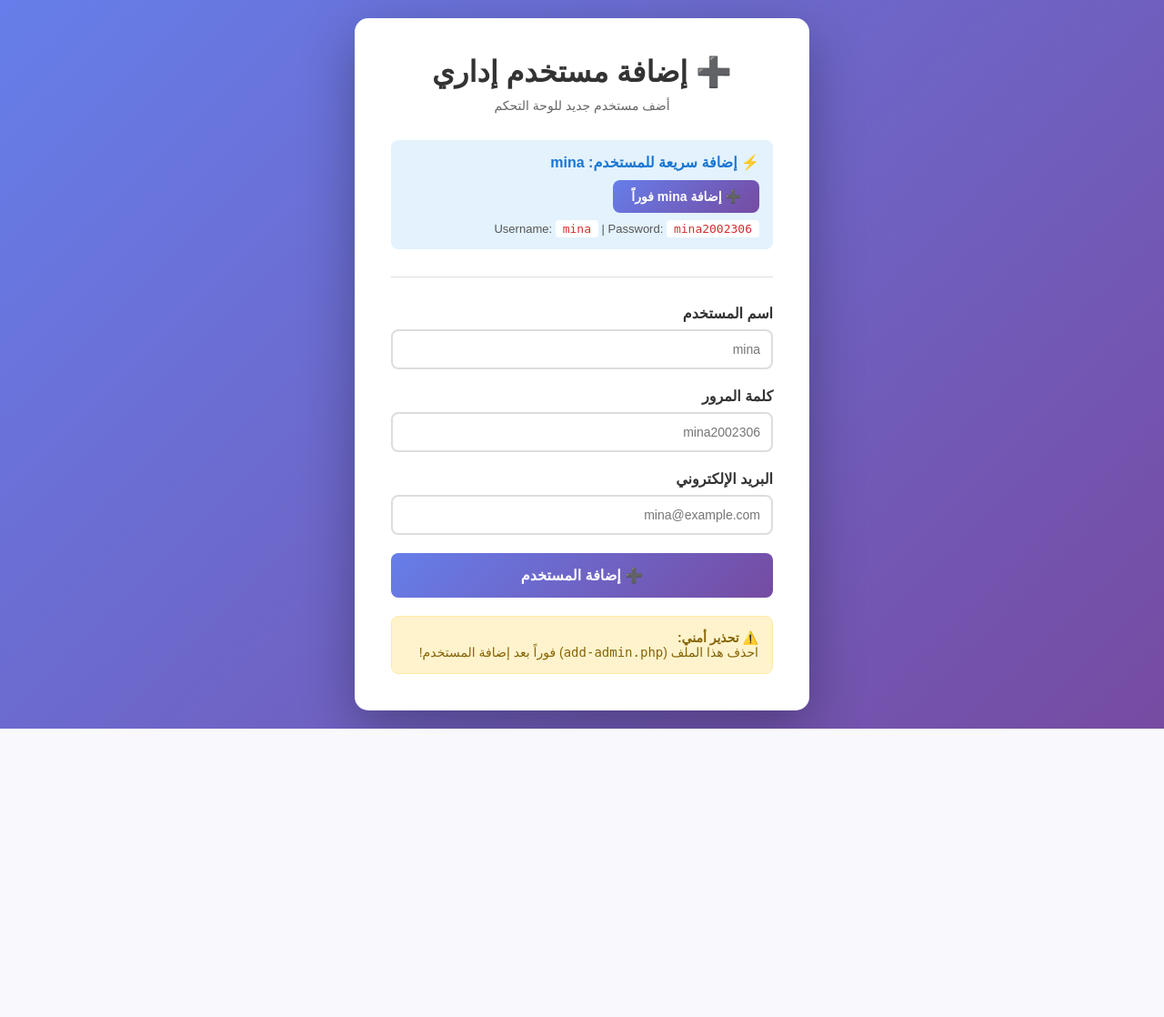
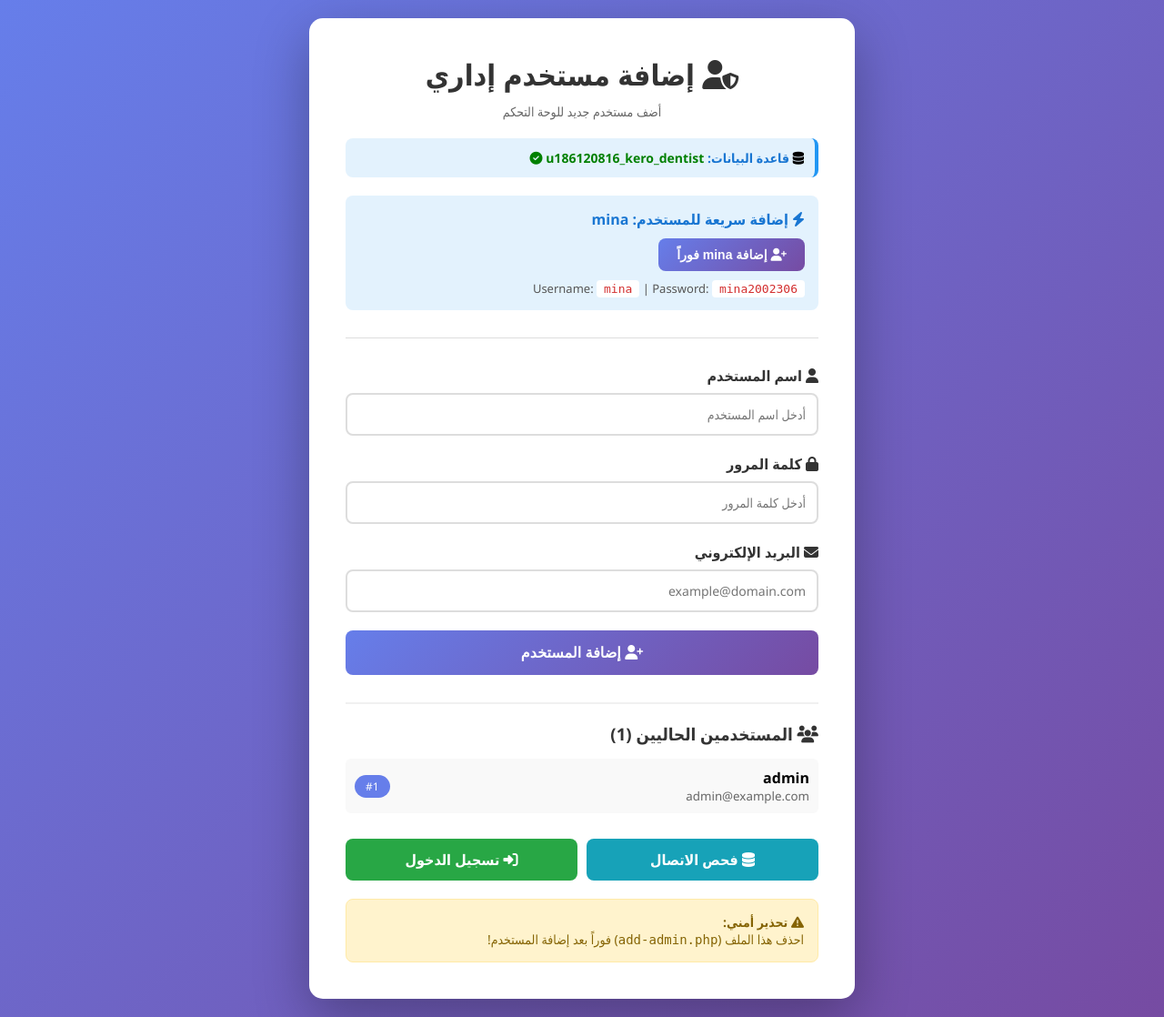
Before and after one commit to MB-programming/kero-dentist, a PHP site: page /add-admin.php in a window 1280 px wide. Shown: the whole page at 91% size. Before the commit the page ends 801 px from the top, so only its background shows below. Run offline with PHP 8.4, Linux system fonts and the light colour scheme; data comes from the database, SQL or seed files in the repository; some libraries are stand-ins or nearby versions.

Commit message:
Fix add-admin.php to use correct database
CRITICAL FIX:
- Changed from hardcoded old database (u186120816_tantawy) to config.php
- Now uses u186120816_kero_dentist automatically
- Shows current database name prominently
- Displays all existing admin users
- Added quick-add button for 'mina' user
- Improved UI with FontAwesome icons
- Security warning to delete file after use

This fixes the issue where adding admin was going to wrong database

```diff
--- a/add-admin.php
+++ b/add-admin.php
@@ -1,26 +1,25 @@
 <?php
-// صفحة سريعة لإضافة admin جديد
-// احذف هذا الملف بعد الاستخدام!
+/**
+ * Add Admin User Utility
+ * أداة إضافة مستخدم أدمن في قاعدة البيانات الجديدة
+ * يستخدم نفس الاتصال من config.php
+ */
 
-// Database Configuration
-define('DB_HOST', 'localhost');
-define('DB_USER', 'u186120816_tantawy');
-define('DB_PASS', '54AC>TU/t');
-define('DB_NAME', 'u186120816_tantawy');
+// Load configuration from the main config file
+require_once 'includes/config.php';
 
+// Get current database name
+$current_db = '';
 try {
-    $conn = new PDO(
-        "mysql:host=" . DB_HOST . ";dbname=" . DB_NAME . ";charset=utf8mb4",
-        DB_USER,
-        DB_PASS,
-        [PDO::ATTR_ERRMODE => PDO::ERRMODE_EXCEPTION]
-    );
+    $stmt = $conn->query("SELECT DATABASE() as db");
+    $result = $stmt->fetch();
+    $current_db = $result['db'];
 } catch(PDOException $e) {
-    die("Connection failed: " . $e->getMessage());
+    die("خطأ في الاتصال: " . $e->getMessage());
 }
 
 $message = '';
-$success = false;
+$message_type = '';
 
 if ($_SERVER['REQUEST_METHOD'] === 'POST') {
     $username = trim($_POST['username']);
@@ -31,16 +30,36 @@ if ($_SERVER['REQUEST_METHOD'] === 'POST') {
         $hashed_password = password_hash($password, PASSWORD_DEFAULT);
 
         try {
-            $stmt = $conn->prepare("INSERT INTO admin_users (username, password, email) VALUES (?, ?, ?)");
+            $stmt = $conn->prepare("INSERT INTO admin_users (username, password, email, created_at) VALUES (?, ?, ?, NOW())");
             $stmt->execute([$username, $hashed_password, $email]);
-            $message = "✅ تم إضافة المستخدم بنجاح!";
-            $success = true;
+
+            $message = "✅ تم إضافة المستخدم بنجاح في قاعدة البيانات: <strong style='color:#28a745;'>{$current_db}</strong><br><br>";
+            $message .= "<strong>بيانات الدخول:</strong><br>";
+            $message .= "اسم المستخدم: <strong>{$username}</strong><br>";
+            $message .= "كلمة المرور: <strong>{$password}</strong><br><br>";
+            $message .= "<a href='admin/login.php' style='color:#667eea;font-weight:bold;'>انتقل لصفحة تسجيل الدخول »</a>";
+            $message_type = 'success';
         } catch(PDOException $e) {
-            $message = "❌ خطأ: " . $e->getMessage();
+            if ($e->getCode() == 23000) {
+                $message = "❌ اسم المستخدم أو البريد الإلكتروني موجود مسبقاً!";
+            } else {
+                $message = "❌ خطأ: " . $e->getMessage();
+            }
+            $message_type = 'error';
         }
     } else {
         $message = "❌ يرجى ملء جميع الحقول";
+        $message_type = 'error';
     }
+}
+
+// Get existing admins
+$admins = [];
+try {
+    $stmt = $conn->query("SELECT id, username, email, created_at FROM admin_users ORDER BY created_at DESC LIMIT 10");
+    $admins = $stmt->fetchAll();
+} catch(PDOException $e) {
+    $admins = [];
 }
 ?>
 <!DOCTYPE html>
@@ -48,11 +67,12 @@ if ($_SERVER['REQUEST_METHOD'] === 'POST') {
 <head>
     <meta charset="UTF-8">
     <meta name="viewport" content="width=device-width, initial-scale=1.0">
-    <title>إضافة مستخدم إداري</title>
+    <title>إضافة مستخدم أدمن - <?php echo $current_db; ?></title>
+    <link rel="stylesheet" href="https://cdnjs.cloudflare.com/ajax/libs/font-awesome/6.4.0/css/all.min.css">
     <style>
         * { margin: 0; padding: 0; box-sizing: border-box; }
         body {
-            font-family: Arial, sans-serif;
+            font-family: 'Segoe UI', Tahoma, Arial, sans-serif;
             background: linear-gradient(135deg, #667eea 0%, #764ba2 100%);
             min-height: 100vh;
             display: flex;
@@ -64,7 +84,7 @@ if ($_SERVER['REQUEST_METHOD'] === 'POST') {
             background: white;
             border-radius: 15px;
             box-shadow: 0 20px 60px rgba(0,0,0,0.3);
-            max-width: 500px;
+            max-width: 600px;
             width: 100%;
             padding: 40px;
         }
@@ -76,14 +96,30 @@ if ($_SERVER['REQUEST_METHOD'] === 'POST') {
         .subtitle {
             text-align: center;
             color: #666;
-            margin-bottom: 30px;
+            margin-bottom: 20px;
             font-size: 14px;
+        }
+        .db-info {
+            background: #e3f2fd;
+            padding: 12px;
+            border-radius: 8px;
+            border-right: 4px solid #2196f3;
+            margin-bottom: 20px;
+            font-size: 14px;
+        }
+        .db-info strong {
+            color: #1976d2;
+        }
+        .db-name {
+            font-weight: bold;
+            color: <?php echo $current_db === 'u186120816_kero_dentist' ? 'green' : 'red'; ?>;
         }
         .message {
             padding: 15px;
             border-radius: 8px;
             margin-bottom: 20px;
-            text-align: center;
+            text-align: right;
+            line-height: 1.8;
         }
         .message.success {
             background: #d4edda;
@@ -110,6 +146,7 @@ if ($_SERVER['REQUEST_METHOD'] === 'POST') {
             border: 2px solid #ddd;
             border-radius: 8px;
             font-size: 14px;
+            font-family: inherit;
         }
         input:focus {
             outline: none;
@@ -160,24 +197,34 @@ if ($_SERVER['REQUEST_METHOD'] === 'POST') {
 </head>
 <body>
     <div class="container">
-        <h1>➕ إضافة مستخدم إداري</h1>
+        <h1><i class="fas fa-user-shield"></i> إضافة مستخدم إداري</h1>
         <p class="subtitle">أضف مستخدم جديد للوحة التحكم</p>
 
+        <div class="db-info">
+            <i class="fas fa-database"></i> <strong>قاعدة البيانات:</strong>
+            <span class="db-name"><?php echo $current_db; ?></span>
+            <?php if ($current_db === 'u186120816_kero_dentist'): ?>
+                <i class="fas fa-check-circle" style="color:green;"></i>
+            <?php else: ?>
+                <i class="fas fa-exclamation-triangle" style="color:red;"></i>
+            <?php endif; ?>
+        </div>
+
         <?php if ($message): ?>
-        <div class="message <?php echo $success ? 'success' : 'error'; ?>">
+        <div class="message <?php echo $message_type; ?>">
             <?php echo $message; ?>
         </div>
         <?php endif; ?>
 
-        <?php if (!$success): ?>
+        <?php if ($message_type !== 'success'): ?>
         <div class="quick-add">
-            <h3>⚡ إضافة سريعة للمستخدم: mina</h3>
-            <form method="POST" style="display: flex; gap: 10px;">
+            <h3><i class="fas fa-bolt"></i> إضافة سريعة للمستخدم: mina</h3>
+            <form method="POST" style="display: flex; gap: 10px; align-items: center;">
                 <input type="hidden" name="username" value="mina">
                 <input type="hidden" name="password" value="mina2002306">
                 <input type="hidden" name="email" value="mina@example.com">
                 <button type="submit" style="width: auto; padding: 10px 20px; font-size: 14px;">
-                    ➕ إضافة mina فوراً
+                    <i class="fas fa-user-plus"></i> إضافة mina فوراً
                 </button>
             </form>
             <p style="margin-top: 10px; font-size: 13px; color: #555;">
@@ -189,32 +236,52 @@ if ($_SERVER['REQUEST_METHOD'] === 'POST') {
 
         <form method="POST">
             <div class="form-group">
-                <label>اسم المستخدم</label>
-                <input type="text" name="username" required placeholder="mina">
+                <label><i class="fas fa-user"></i> اسم المستخدم</label>
+                <input type="text" name="username" required placeholder="أدخل اسم المستخدم">
             </div>
 
             <div class="form-group">
-                <label>كلمة المرور</label>
-                <input type="password" name="password" required placeholder="mina2002306">
+                <label><i class="fas fa-lock"></i> كلمة المرور</label>
+                <input type="password" name="password" required placeholder="أدخل كلمة المرور">
             </div>
 
             <div class="form-group">
-                <label>البريد الإلكتروني</label>
-                <input type="email" name="email" required placeholder="mina@example.com">
+                <label><i class="fas fa-envelope"></i> البريد الإلكتروني</label>
+                <input type="email" name="email" required placeholder="example@domain.com">
             </div>
 
-            <button type="submit">➕ إضافة المستخدم</button>
+            <button type="submit"><i class="fas fa-user-plus"></i> إضافة المستخدم</button>
         </form>
-        <?php else: ?>
-        <div style="text-align: center; margin-top: 20px;">
-            <a href="admin/login.php" style="display: inline-block; padding: 12px 30px; background: #667eea; color: white; text-decoration: none; border-radius: 8px; font-weight: 600;">
-                🔐 تسجيل الدخول
-            </a>
+        <?php endif; ?>
+
+        <?php if (count($admins) > 0): ?>
+        <div style="margin-top: 30px; padding-top: 20px; border-top: 2px solid #f0f0f0;">
+            <h3 style="margin-bottom: 15px; color: #333;"><i class="fas fa-users"></i> المستخدمين الحاليين (<?php echo count($admins); ?>)</h3>
+            <div style="max-height: 200px; overflow-y: auto;">
+                <?php foreach ($admins as $admin): ?>
+                <div style="padding: 10px; background: #f9f9f9; border-radius: 6px; margin-bottom: 8px; display: flex; justify-content: space-between; align-items: center;">
+                    <div>
+                        <strong><?php echo htmlspecialchars($admin['username']); ?></strong>
+                        <small style="color: #666; display: block;"><?php echo htmlspecialchars($admin['email']); ?></small>
+                    </div>
+                    <span style="background: #667eea; color: white; padding: 4px 12px; border-radius: 20px; font-size: 12px;">#<?php echo $admin['id']; ?></span>
+                </div>
+                <?php endforeach; ?>
+            </div>
         </div>
         <?php endif; ?>
 
+        <div style="display: flex; gap: 10px; margin-top: 20px;">
+            <a href="test_connection.php" style="flex: 1; padding: 12px; background: #17a2b8; color: white; text-decoration: none; border-radius: 8px; text-align: center; font-weight: 600;">
+                <i class="fas fa-database"></i> فحص الاتصال
+            </a>
+            <a href="admin/login.php" style="flex: 1; padding: 12px; background: #28a745; color: white; text-decoration: none; border-radius: 8px; text-align: center; font-weight: 600;">
+                <i class="fas fa-sign-in-alt"></i> تسجيل الدخول
+            </a>
+        </div>
+
         <div class="warning">
-            ⚠️ <strong>تحذير أمني:</strong><br>
+            <i class="fas fa-exclamation-triangle"></i> <strong>تحذير أمني:</strong><br>
             احذف هذا الملف (<code>add-admin.php</code>) فوراً بعد إضافة المستخدم!
         </div>
     </div>
```
